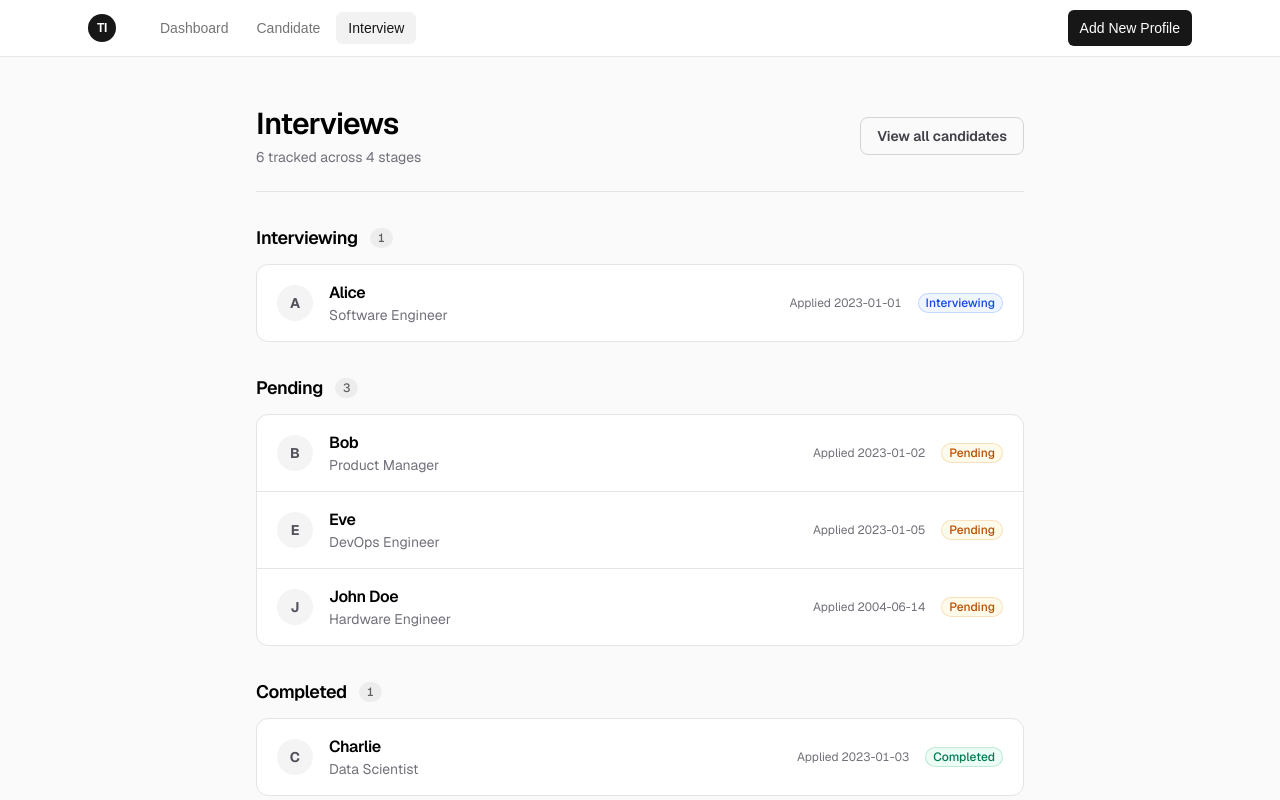
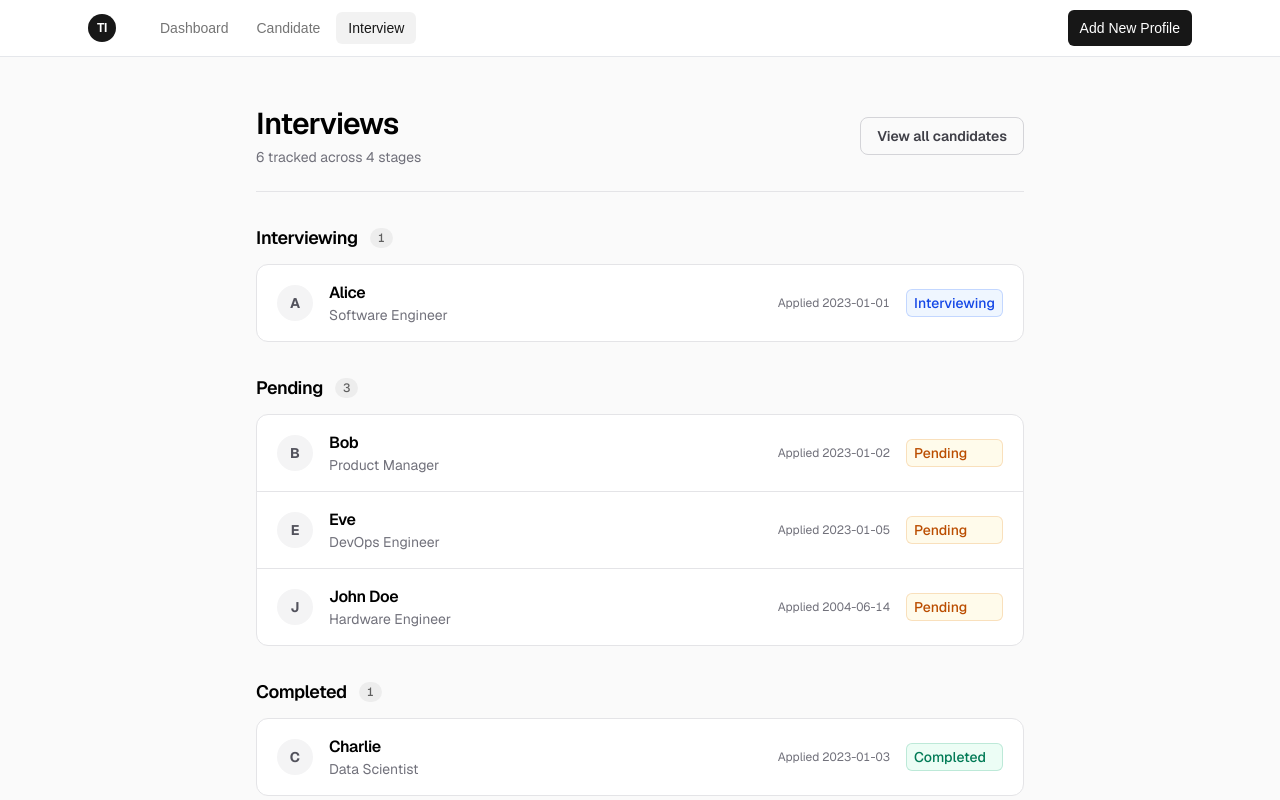
Before and after one commit to Tinnapat1406/track-interview, a Next.js app: page /interview in a window 1280 px wide. Shown: the top 800 px of the page. Built offline with nearby package versions, Linux system fonts and the light colour scheme.

Commit message:
add on page

```diff
--- a/app/interview/page.tsx
+++ b/app/interview/page.tsx
@@ -1,5 +1,6 @@
 import Link from "next/link";
-import StatusBadge, { STATUSES, statusLabels } from "../../component/status";
+import { STATUSES, statusLabels } from "../../component/status";
+import StatusSelect from "../../component/status-select";
 import { getCandidates } from "../candidate/candidates";
 
 export default async function Interview() {
@@ -71,7 +72,8 @@ export default async function Interview() {
                                             Applied {candidate.applied}
                                         </span>
 
-                                        <StatusBadge status={candidate.status} />
+                                        <StatusSelect id={candidate.id} status={candidate.status} />
+
                                     </li>
                                 ))}
                             </ul>
```
